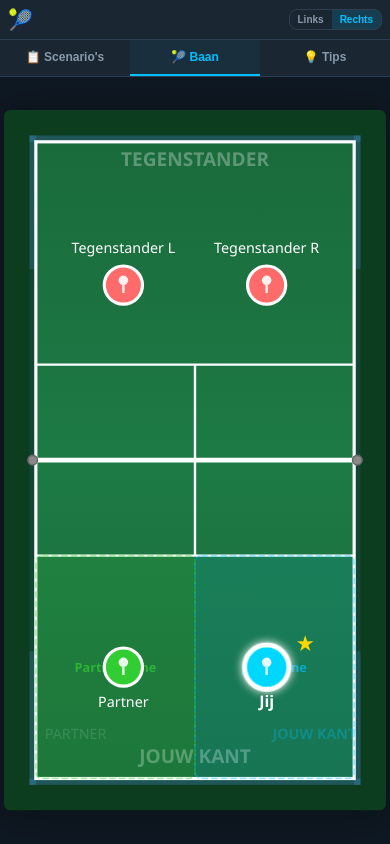
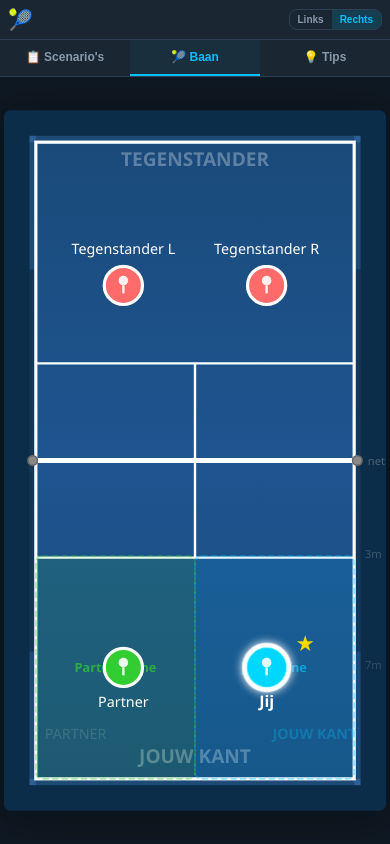
Before and after one commit to frankoosterling92/PadelTactics, a React (Vite) app: page / in a window 390 px wide. Built offline with nearby package versions, Linux system fonts and the light colour scheme; the HTML template or start-up script is replaced by a standard one.

Commit message:
Change court color to blue

```diff
--- a/src/components/PadelCourt.tsx
+++ b/src/components/PadelCourt.tsx
@@ -28,6 +28,8 @@ export const PadelCourt: React.FC<PadelCourtProps> = ({ scenario, showMovement,
       viewBox={`-20 -20 ${COURT_WIDTH + 40} ${COURT_HEIGHT + 40}`}
       className="padel-court-svg"
       xmlns="http://www.w3.org/2000/svg"
+      preserveAspectRatio="xMidYMid meet"
+      style={{ aspectRatio: `${COURT_WIDTH + 40} / ${COURT_HEIGHT + 40}` }}
     >
       <defs>
         {/* Glass wall pattern */}
@@ -38,9 +40,9 @@ export const PadelCourt: React.FC<PadelCourtProps> = ({ scenario, showMovement,
 
         {/* Court surface gradient */}
         <linearGradient id="court-surface" x1="0%" y1="0%" x2="0%" y2="100%">
-          <stop offset="0%" stopColor="#1a6b3c" />
-          <stop offset="50%" stopColor="#1d7a44" />
-          <stop offset="100%" stopColor="#1a6b3c" />
+          <stop offset="0%" stopColor="#1a4a7a" />
+          <stop offset="50%" stopColor="#1e5590" />
+          <stop offset="100%" stopColor="#1a4a7a" />
         </linearGradient>
 
         {/* Glow filter for highlighted player */}
@@ -62,7 +64,7 @@ export const PadelCourt: React.FC<PadelCourtProps> = ({ scenario, showMovement,
       </defs>
 
       {/* Court background (outside area) */}
-      <rect x="-20" y="-20" width={COURT_WIDTH + 40} height={COURT_HEIGHT + 40} fill="#0d3d1f" rx="4" />
+      <rect x="-20" y="-20" width={COURT_WIDTH + 40} height={COURT_HEIGHT + 40} fill="#0c2d4a" rx="4" />
 
       {/* Court surface */}
       <rect x="0" y="0" width={COURT_WIDTH} height={COURT_HEIGHT} fill="url(#court-surface)" />
@@ -92,13 +94,21 @@ export const PadelCourt: React.FC<PadelCourtProps> = ({ scenario, showMovement,
       <circle cx="-2" cy={COURT_HEIGHT / 2} r="3" fill="#888" stroke="#666" strokeWidth="1" />
       <circle cx={COURT_WIDTH + 2} cy={COURT_HEIGHT / 2} r="3" fill="#888" stroke="#666" strokeWidth="1" />
 
-      {/* Service lines - 3m from net = 60 units from center */}
-      <line x1="0" y1={COURT_HEIGHT / 2 - 60} x2={COURT_WIDTH} y2={COURT_HEIGHT / 2 - 60} stroke="white" strokeWidth="1.5" />
-      <line x1="0" y1={COURT_HEIGHT / 2 + 60} x2={COURT_WIDTH} y2={COURT_HEIGHT / 2 + 60} stroke="white" strokeWidth="1.5" />
+      {/* Service lines - 6.95m from back wall = ~3m from net = 61 units from center */}
+      <line x1="0" y1={COURT_HEIGHT / 2 - 61} x2={COURT_WIDTH} y2={COURT_HEIGHT / 2 - 61} stroke="white" strokeWidth="1.5" />
+      <line x1="0" y1={COURT_HEIGHT / 2 + 61} x2={COURT_WIDTH} y2={COURT_HEIGHT / 2 + 61} stroke="white" strokeWidth="1.5" />
 
       {/* Center service lines */}
-      <line x1={COURT_WIDTH / 2} y1={COURT_HEIGHT / 2 - 60} x2={COURT_WIDTH / 2} y2={COURT_HEIGHT / 2} stroke="white" strokeWidth="1.5" />
-      <line x1={COURT_WIDTH / 2} y1={COURT_HEIGHT / 2} x2={COURT_WIDTH / 2} y2={COURT_HEIGHT / 2 + 60} stroke="white" strokeWidth="1.5" />
+      <line x1={COURT_WIDTH / 2} y1={COURT_HEIGHT / 2 - 61} x2={COURT_WIDTH / 2} y2={COURT_HEIGHT / 2} stroke="white" strokeWidth="1.5" />
+      <line x1={COURT_WIDTH / 2} y1={COURT_HEIGHT / 2} x2={COURT_WIDTH / 2} y2={COURT_HEIGHT / 2 + 61} stroke="white" strokeWidth="1.5" />
+
+      {/* Distance markers (subtle) */}
+      {/* 3m mark from net */}
+      <text x={COURT_WIDTH + 12} y={COURT_HEIGHT / 2 + 61} textAnchor="middle" fill="rgba(255,255,255,0.2)" fontSize="7">3m</text>
+      {/* 7m mark from net to back wall */}
+      <text x={COURT_WIDTH + 12} y={COURT_HEIGHT / 2 + 61 + 70} textAnchor="middle" fill="rgba(255,255,255,0.15)" fontSize="7">7m</text>
+      {/* Net label */}
+      <text x={COURT_WIDTH + 14} y={COURT_HEIGHT / 2 + 3} textAnchor="middle" fill="rgba(255,255,255,0.25)" fontSize="7">net</text>
 
       {/* Side labels */}
       <text x={COURT_WIDTH / 2} y={COURT_HEIGHT - 10} textAnchor="middle" fill="rgba(255,255,255,0.3)" fontSize="12" fontWeight="bold">
--- a/src/index.css
+++ b/src/index.css
@@ -268,6 +268,7 @@ body {
   width: 100%;
   height: auto;
   max-height: 100%;
+  aspect-ratio: 240 / 440;
   filter: drop-shadow(0 4px 20px rgba(0, 0, 0, 0.4));
 }
 
@@ -1208,18 +1209,26 @@ body {
     max-width: 100%;
     width: 100%;
     height: 100%;
+    display: flex;
+    flex-direction: column;
+    align-items: center;
   }
 
   .court-container {
-    max-width: 100%;
+    flex: 1;
+    min-height: 0;
     width: 100%;
+    display: flex;
+    align-items: center;
+    justify-content: center;
   }
 
   .padel-court-svg {
     width: auto;
-    height: auto;
     max-width: 100%;
+    height: 100%;
     max-height: 100%;
+    aspect-ratio: 240 / 440;
     object-fit: contain;
   }
 
```
